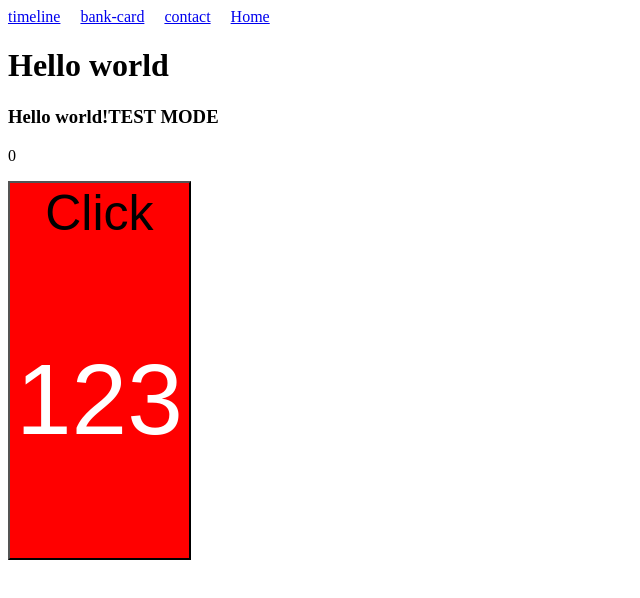
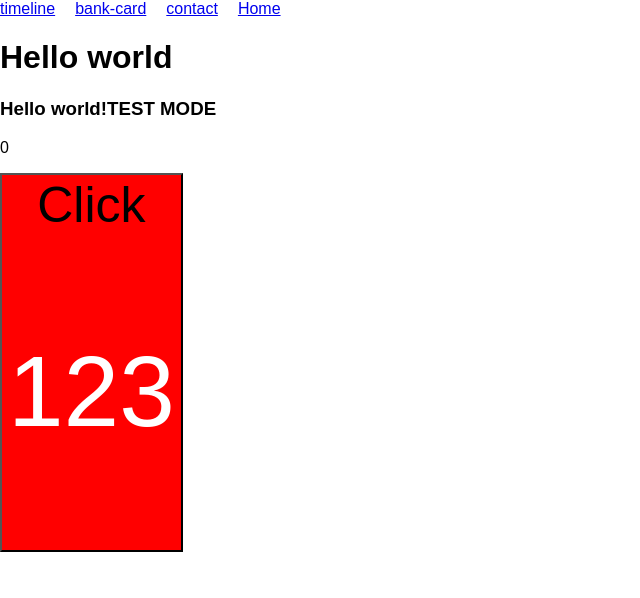
Before and after one commit to Baranov-alexei18/modsen-currency-tracker, a React app: page / in a window 1280 px wide. Shown: the top 598 px of the page, without its empty margins (0-640 px from the left). Built offline with nearby package versions, Linux system fonts and the light colour scheme.

Commit message:
style: added assets img, style, font

```diff
--- /dev/null
+++ b/src/assets/style/index.scss
@@ -0,0 +1,5 @@
+body {
+    margin: 0;
+    padding: 0;
+    font-family: 'Poppins', sans-serif;
+}
--- a/src/index.tsx
+++ b/src/index.tsx
@@ -1,3 +1,5 @@
+import '@/assets/style/index.scss';
+
 import React, { Suspense } from 'react';
 import { createRoot } from 'react-dom/client';
 import { createBrowserRouter, RouterProvider } from 'react-router-dom';
```
Also changed, not shown: src/assets/font/Poppins-Black.ttf (added), src/assets/img/logo.svg (added), src/assets/style/variables.scss (added).
